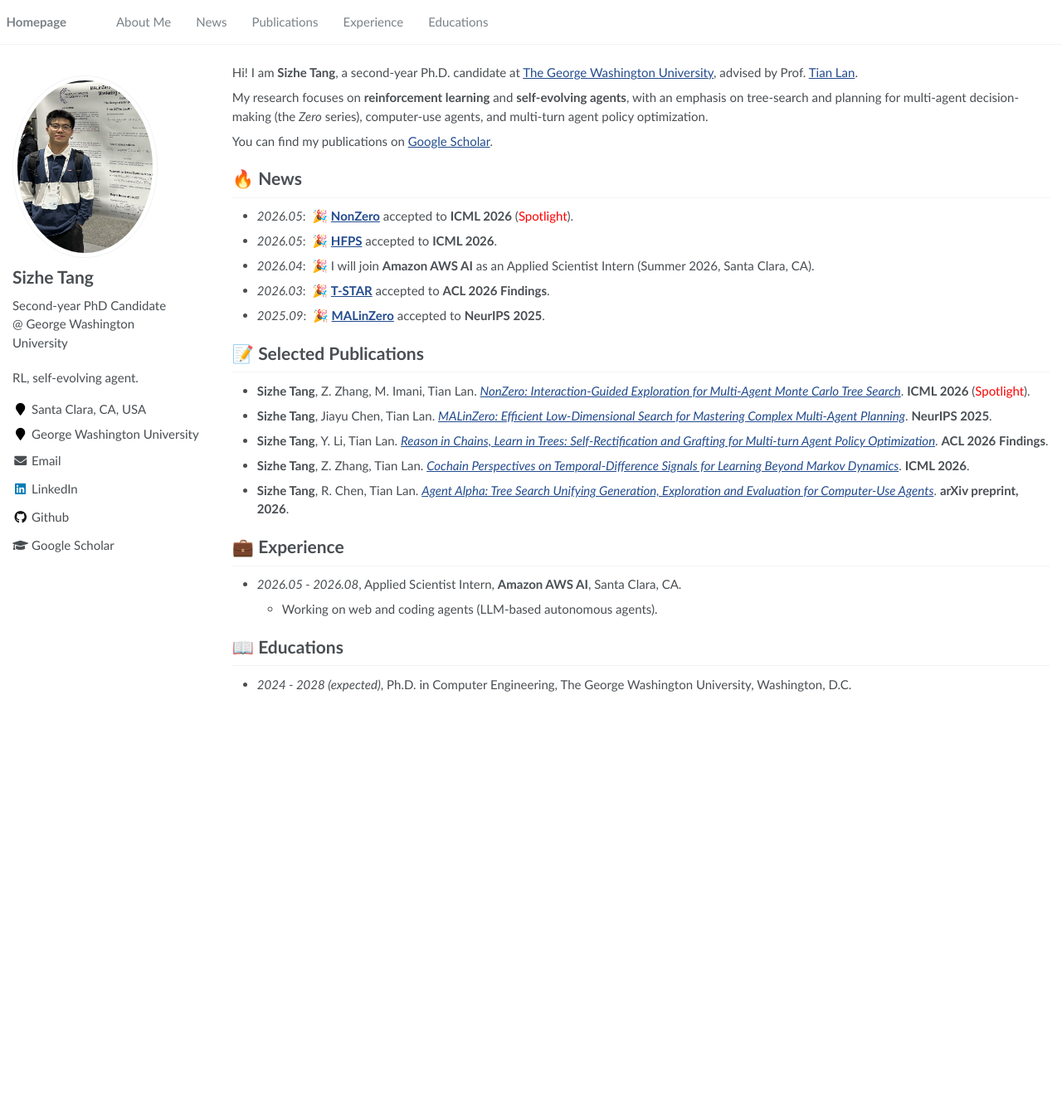
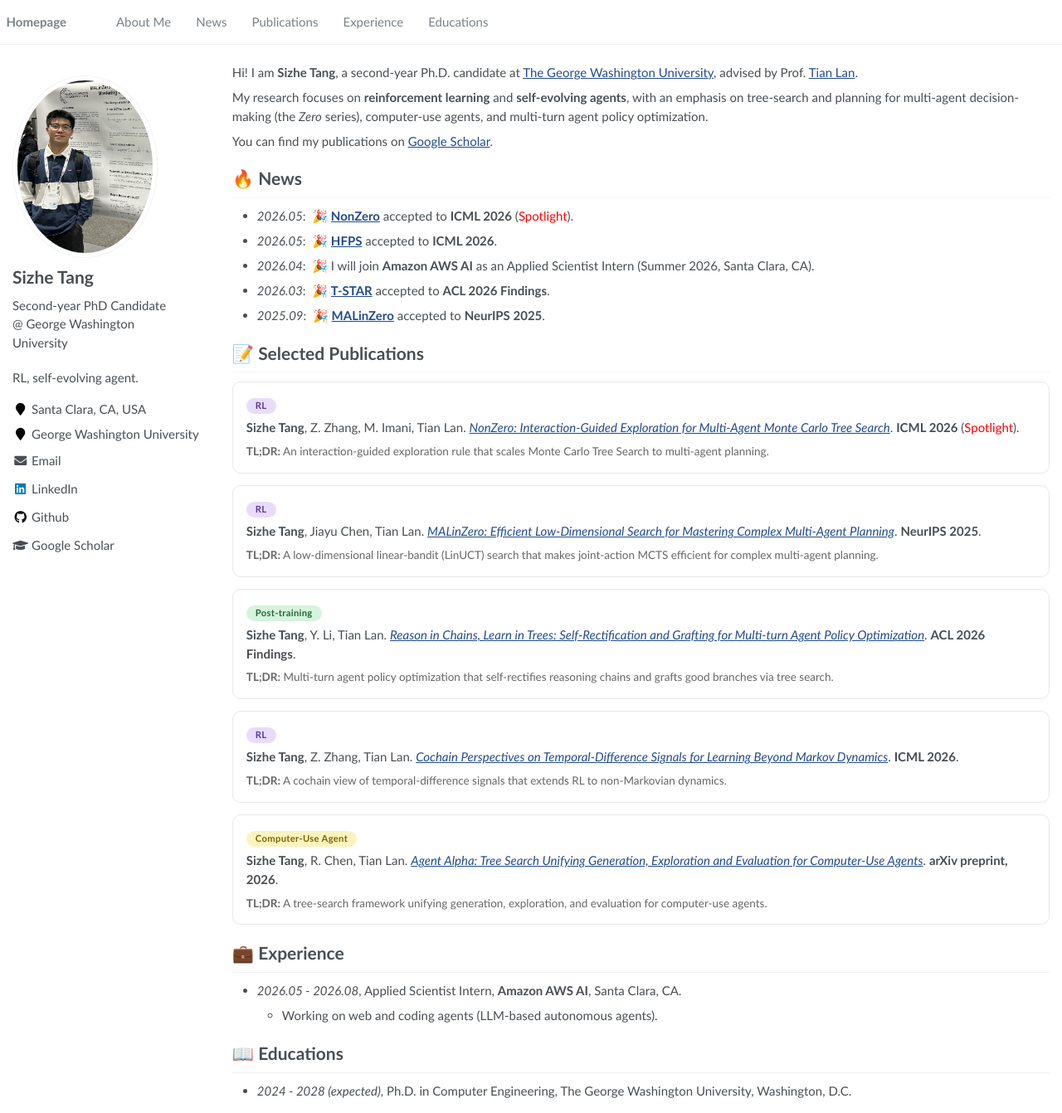
Before and after one commit to sizhe-tang/sizhe-tang.github.io, a Jekyll site: the page built from _pages/about.md, in a window 1280 px wide and 1342 px high. Shown: the whole window at 83% size. Built offline with Jekyll 4.4.1, drawn with Linux system fonts in a browser that asks for light colours.

Commit message:
Style publications as cards with TL;DR and topic tags
Co-Authored-By: Claude Opus 4.8 (1M context) <noreply@anthropic.com>

```diff
--- a/_pages/about.md
+++ b/_pages/about.md
@@ -37,17 +37,75 @@ You can find my publications on <a href='https://scholar.google.com/citations?us
 
 # 📝 Selected Publications
 
-<!-- 注意：作者顺序我按 Google Scholar 推断（把你列为第一作者），请核对；可给标题加论文链接 [标题](链接)，共同一作用 † 标注。 -->
+<!-- 注意：作者顺序我按 Google Scholar 推断（把你列为第一作者），请核对；TL;DR 是我按标题概括的，可自行润色。 -->
 
-- **Sizhe Tang**, Z. Zhang, M. Imani, Tian Lan. [*NonZero: Interaction-Guided Exploration for Multi-Agent Monte Carlo Tree Search*](https://arxiv.org/abs/2605.00751). **ICML 2026** (<span style="color:red">Spotlight</span>).
+<style>
+.pub-card {
+  border: 1px solid #e8e8e8;          /* 浅灰边框，避免视觉杂乱 */
+  border-radius: 10px;
+  padding: 10px 16px;
+  margin-bottom: 14px;
+  background: #ffffff;
+}
+.pub-card p { margin: 0.35em 0; }
+.pub-tldr { color: #666; font-size: 0.9em; }
+.tag {
+  display: inline-block;
+  padding: 1px 11px;
+  border-radius: 12px;
+  font-size: 0.75em;
+  font-weight: 600;
+  letter-spacing: 0.3px;
+}
+.tag-cua { background: #fdf3c0; color: #7a6500; }   /* 淡黄 · Computer-Use Agent */
+.tag-pt  { background: #d6f3dd; color: #1d6b34; }    /* 淡绿 · Post-training */
+.tag-rl  { background: #e9dcfb; color: #5a39a0; }    /* 淡紫 · RL */
+</style>
 
-- **Sizhe Tang**, Jiayu Chen, Tian Lan. [*MALinZero: Efficient Low-Dimensional Search for Mastering Complex Multi-Agent Planning*](https://proceedings.neurips.cc/paper_files/paper/2025/hash/6cd8644fab1f7837acd8298f6360864c-Abstract-Conference.html). **NeurIPS 2025**.
+<div class="pub-card" markdown="1">
 
-- **Sizhe Tang**, Y. Li, Tian Lan. [*Reason in Chains, Learn in Trees: Self-Rectification and Grafting for Multi-turn Agent Policy Optimization*](https://arxiv.org/abs/2604.07165). **ACL 2026 Findings**.
+<span class="tag tag-rl">RL</span>
 
-- **Sizhe Tang**, Z. Zhang, Tian Lan. [*Cochain Perspectives on Temporal-Difference Signals for Learning Beyond Markov Dynamics*](https://arxiv.org/abs/2602.06939). **ICML 2026**.
+**Sizhe Tang**, Z. Zhang, M. Imani, Tian Lan. [*NonZero: Interaction-Guided Exploration for Multi-Agent Monte Carlo Tree Search*](https://arxiv.org/abs/2605.00751). **ICML 2026** (<span style="color:red">Spotlight</span>).
 
-- **Sizhe Tang**, R. Chen, Tian Lan. [*Agent Alpha: Tree Search Unifying Generation, Exploration and Evaluation for Computer-Use Agents*](https://arxiv.org/abs/2602.02995). **arXiv preprint, 2026**.
+<span class="pub-tldr">**TL;DR:** An interaction-guided exploration rule that scales Monte Carlo Tree Search to multi-agent planning.</span>
+</div>
+
+<div class="pub-card" markdown="1">
+
+<span class="tag tag-rl">RL</span>
+
+**Sizhe Tang**, Jiayu Chen, Tian Lan. [*MALinZero: Efficient Low-Dimensional Search for Mastering Complex Multi-Agent Planning*](https://proceedings.neurips.cc/paper_files/paper/2025/hash/6cd8644fab1f7837acd8298f6360864c-Abstract-Conference.html). **NeurIPS 2025**.
+
+<span class="pub-tldr">**TL;DR:** A low-dimensional linear-bandit (LinUCT) search that makes joint-action MCTS efficient for complex multi-agent planning.</span>
+</div>
+
+<div class="pub-card" markdown="1">
+
+<span class="tag tag-pt">Post-training</span>
+
+**Sizhe Tang**, Y. Li, Tian Lan. [*Reason in Chains, Learn in Trees: Self-Rectification and Grafting for Multi-turn Agent Policy Optimization*](https://arxiv.org/abs/2604.07165). **ACL 2026 Findings**.
+
+<span class="pub-tldr">**TL;DR:** Multi-turn agent policy optimization that self-rectifies reasoning chains and grafts good branches via tree search.</span>
+</div>
+
+<div class="pub-card" markdown="1">
+
+<span class="tag tag-rl">RL</span>
+
+**Sizhe Tang**, Z. Zhang, Tian Lan. [*Cochain Perspectives on Temporal-Difference Signals for Learning Beyond Markov Dynamics*](https://arxiv.org/abs/2602.06939). **ICML 2026**.
+
+<span class="pub-tldr">**TL;DR:** A cochain view of temporal-difference signals that extends RL to non-Markovian dynamics.</span>
+</div>
+
+<div class="pub-card" markdown="1">
+
+<span class="tag tag-cua">Computer-Use Agent</span>
+
+**Sizhe Tang**, R. Chen, Tian Lan. [*Agent Alpha: Tree Search Unifying Generation, Exploration and Evaluation for Computer-Use Agents*](https://arxiv.org/abs/2602.02995). **arXiv preprint, 2026**.
+
+<span class="pub-tldr">**TL;DR:** A tree-search framework unifying generation, exploration, and evaluation for computer-use agents.</span>
+</div>
 
 # 💼 Experience
 - *2026.05 - 2026.08*, Applied Scientist Intern, **Amazon AWS AI**, Santa Clara, CA.
```
